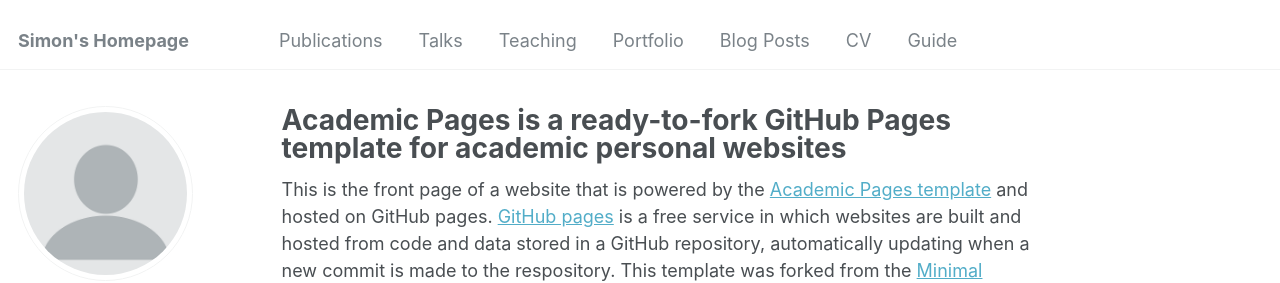
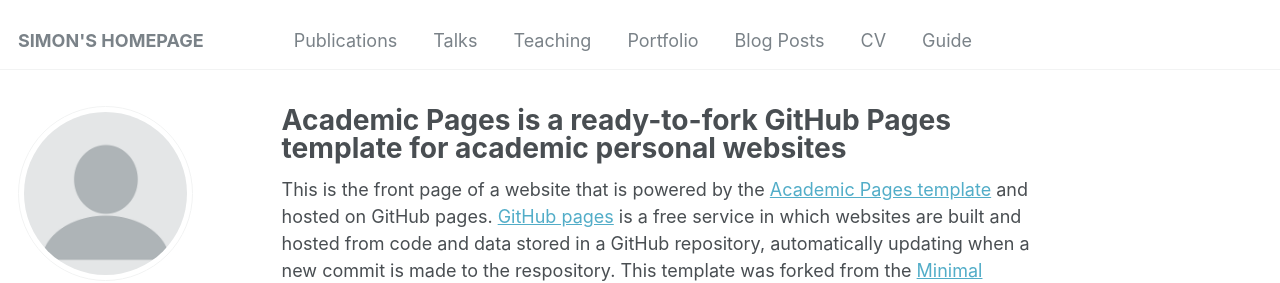
Before and after one commit to Simon007-heiyewuxing/CV, a Jekyll site: the page built from _pages/about.md, in a window 1280 px wide. Shown: the top 283 px of the page. Built offline with Jekyll 4.4.1, drawn with Linux system fonts in a browser that asks for light colours.

```diff
--- a/_config.yml
+++ b/_config.yml
@@ -8,7 +8,7 @@
 
 # Basic Site Settings
 locale                   : "ch-CN"
-title                    : "Simon's Homepage"
+title                    : "SIMON'S HOMEPAGE"
 title_separator          : "-"
 name                     : &name "Simon Weinstein"
 description              : &description "personal description"
```
